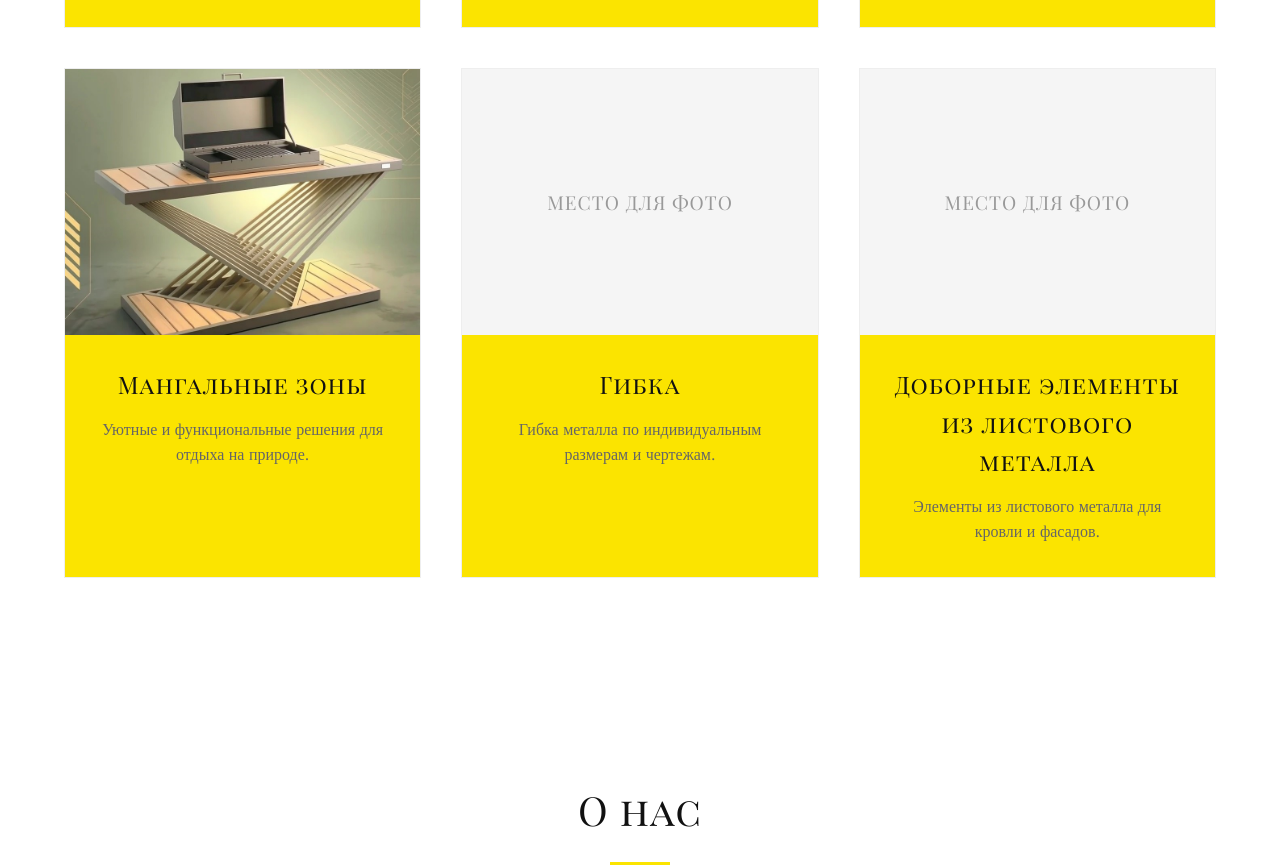
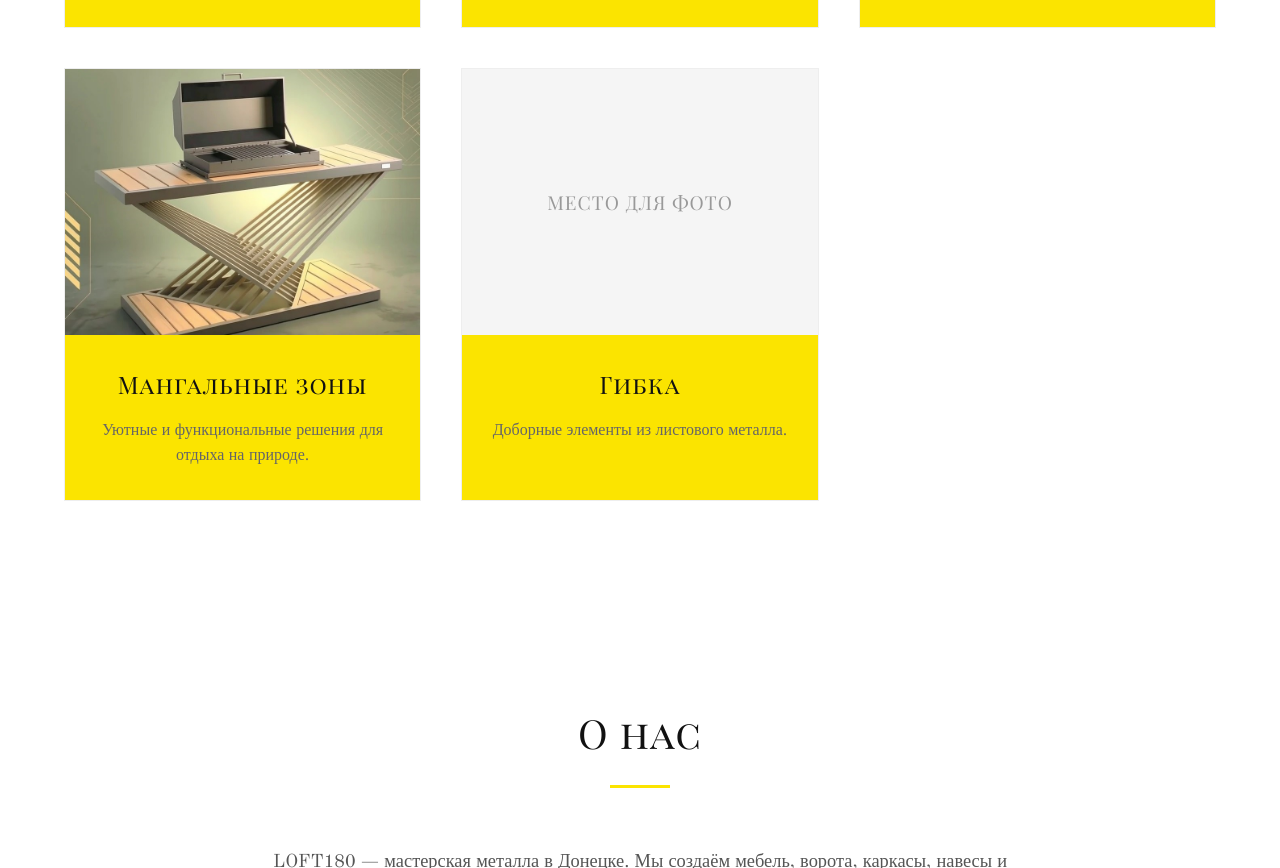
Before and after one commit to barkin-bad/loft-180, a plain HTML site: page index.html in a window 1280 px wide. Shown: the part 1306-2174 px from the top of the page. Drawn offline with nearby package versions, Linux system fonts and the light colour scheme.

Commit message:
Update index.html

```diff
--- a/index.html
+++ b/index.html
@@ -562,17 +562,7 @@ section { scroll-margin-top: 90px; }
                 </div>
                 <div class="card-content">
                     <h3>Гибка</h3>
-                    <p>Гибка металла по индивидуальным размерам и чертежам.</p>
-                </div>
-            </div>
-            <div class="card reveal" data-gallery="dobory">
-                <div class="placeholder">
-                    Место для фото
-                    <div class="card-arrows"><span>❮</span><span>❯</span></div>
-                </div>
-                <div class="card-content">
-                    <h3>Доборные элементы из листового металла</h3>
-                    <p>Элементы из листового металла для кровли и фасадов.</p>
+                    <p>Доборные элементы из листового металла.</p>
                 </div>
             </div>
         </div>
```
